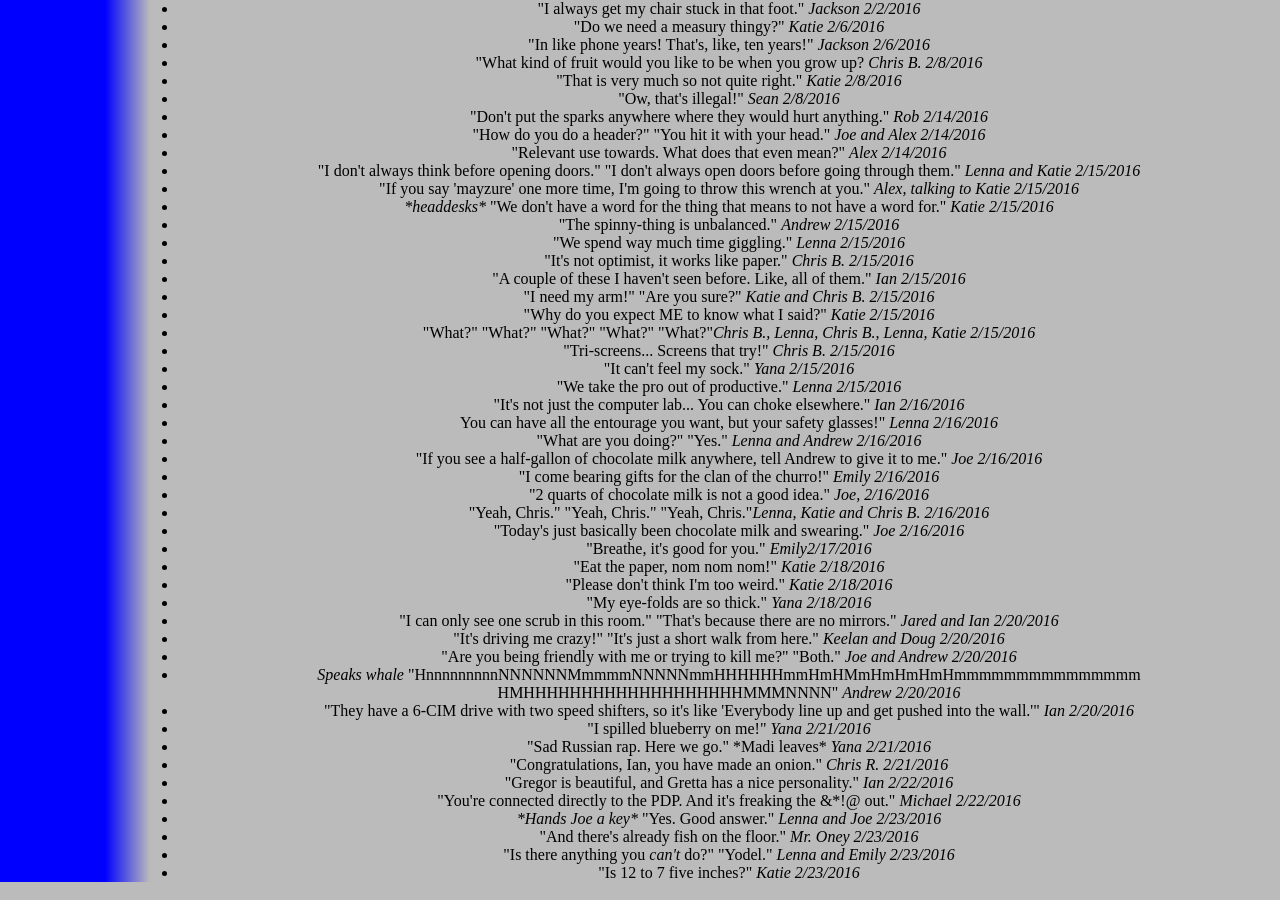
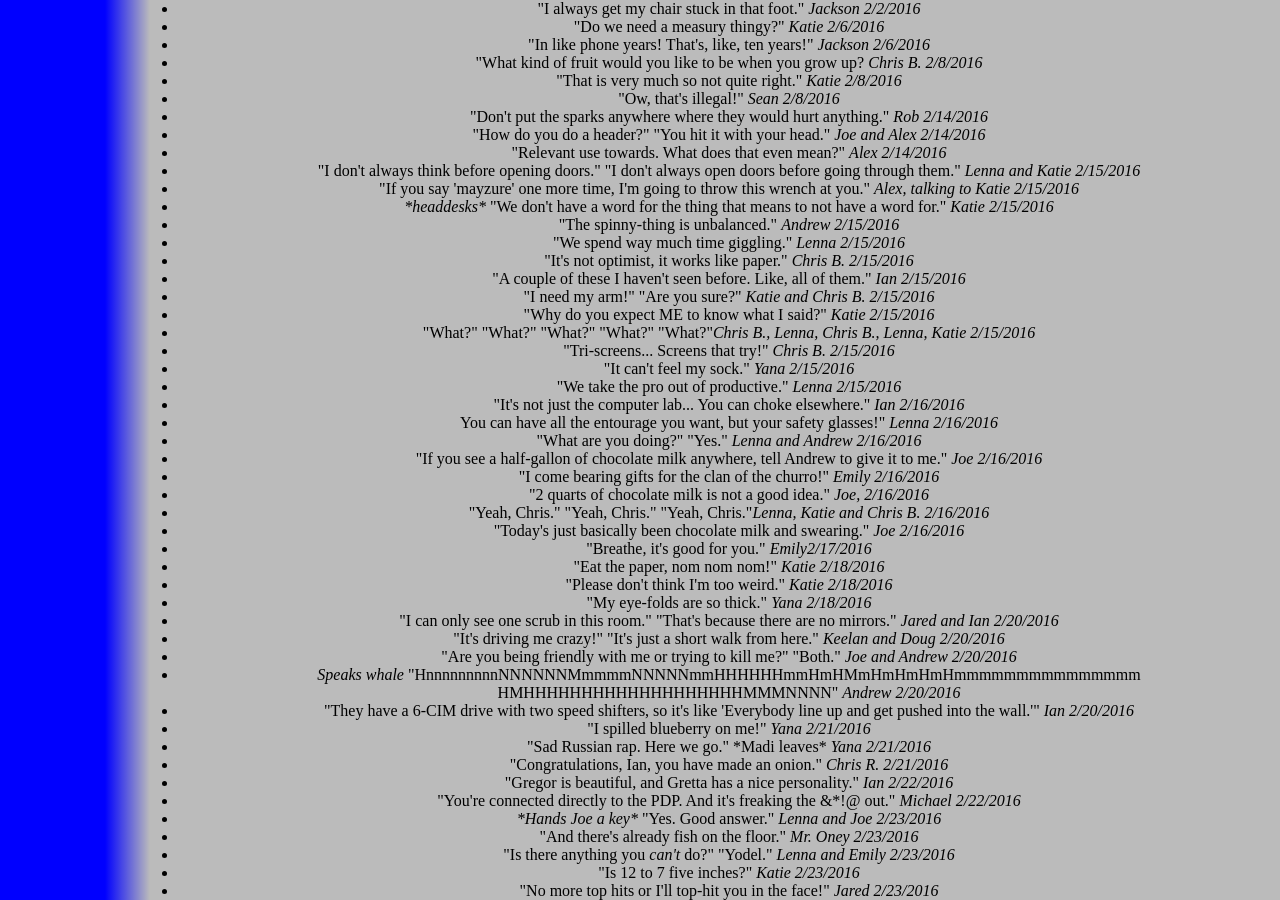
Before and after one commit to katiebugmoon/FRC4131.github.io, a Jekyll site: the page built from media/2016/quotes.html, in a window 1280 px wide and 900 px high, scrolled down 718 px. Built offline with Jekyll 4.4.1, drawn with Linux system fonts in a browser that asks for light colours; nearby versions of some CDN libraries.

Commit message:
Update quotes.html

```diff
--- a/media/2016/quotes.html
+++ b/media/2016/quotes.html
@@ -86,4 +86,5 @@ title: Build Season 2016 Quotes
 	<li>"And there's already fish on the floor." <i>Mr. Oney 2/23/2016</i></li>
 	<li>"Is there anything you <i>can't</i> do?" "Yodel." <i>Lenna and Emily 2/23/2016</i></li>
 	<li>"Is 12 to 7 five inches?" <i>Katie 2/23/2016</i></li>
+	<li>"No more top hits or I'll top-hit you in the face!" <i>Jared 2/23/2016</i></li>
 </ul><center>
```
